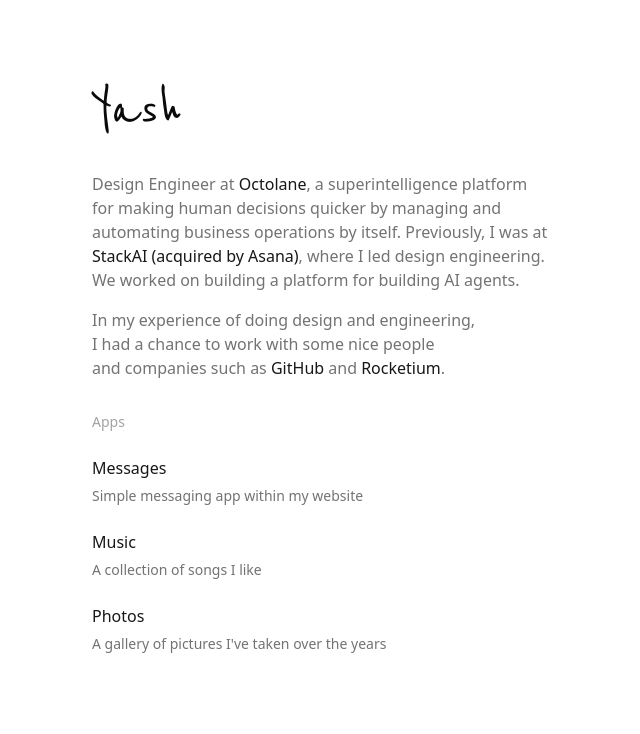
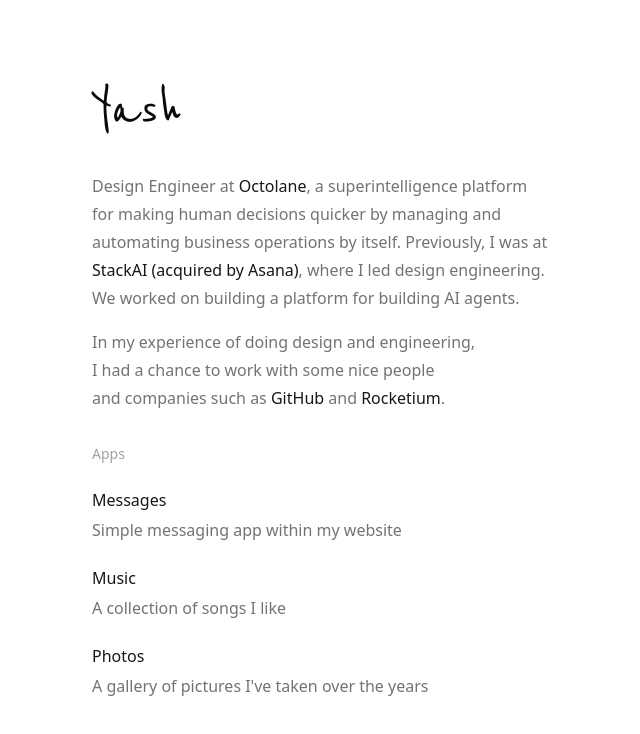
Before and after one commit to yashsehgal/personal-website, a Next.js app: page / in a window 1280 px wide. Shown: the top 734 px of the page, without its empty margins (0-640 px from the left). Built offline with nearby package versions, Linux system fonts and the light colour scheme; a web font is replaced by a local one.

Commit message:
Enhance HomeScreenAboutSummarySection and HomeScreenAppsListSection for improved typography and layout consistency; add leading classes for better text readability.

```diff
--- a/screens/home/components/home-screen-about-summary-section.tsx
+++ b/screens/home/components/home-screen-about-summary-section.tsx
@@ -14,7 +14,7 @@ export function HomeScreenAboutSummarySection() {
         <h1 className="text-6xl font-medium font-handwriting">Yash</h1>
       </header>
       <section className="space-y-4 w-xl text-balance px-3">
-        <p className="text-base text-muted-foreground">
+        <p className="text-base text-muted-foreground leading-7">
           Design Engineer at{" "}
           <Link href={COMPANY_LINKS.OCTOLANE} target="_blank">
             Octolane
@@ -28,7 +28,7 @@ export function HomeScreenAboutSummarySection() {
           , where I led design engineering. We worked on building a platform for
           building AI agents.
         </p>
-        <p className="text-base text-muted-foreground">
+        <p className="text-base text-muted-foreground leading-7">
           In my experience of doing design and engineering, I had a chance to
           work with some nice people and companies such as{" "}
           <Link href={COMPANY_LINKS.GITHUB} target="_blank">
--- a/screens/home/components/home-screen-apps-list-section.tsx
+++ b/screens/home/components/home-screen-apps-list-section.tsx
@@ -28,11 +28,9 @@ export function HomeScreenAppsListSection() {
         {MICRO_APPS.map((app, index) => {
           return (
             <Link key={index} href={app.path}>
-              <div className="p-3 rounded-lg space-y-1.5 hover:bg-accent">
-                <h3 className="text-base font-medium">{app.title}</h3>
-                <p className="text-sm text-muted-foreground">
-                  {app.description}
-                </p>
+              <div className="p-3 rounded-lg space-y-1.5 hover:bg-accent text-base">
+                <h3 className="font-medium">{app.title}</h3>
+                <p className="text-muted-foreground">{app.description}</p>
               </div>
             </Link>
           );
```
